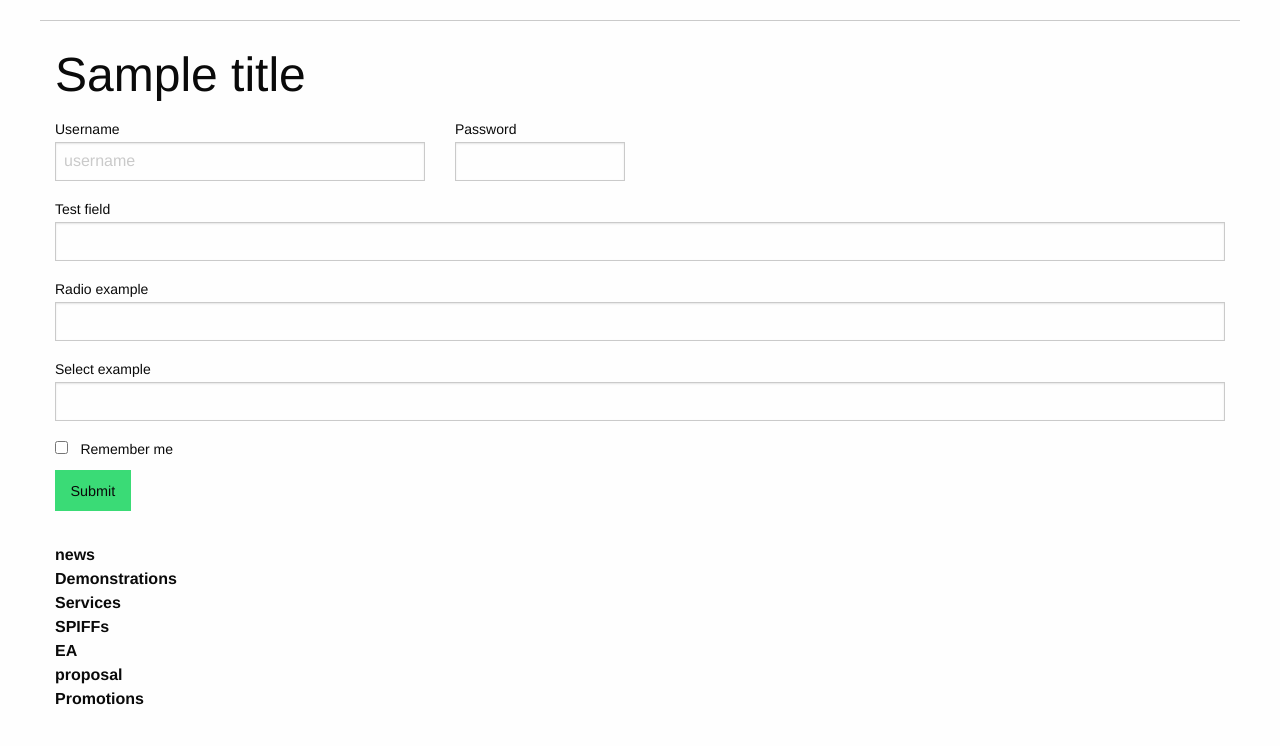
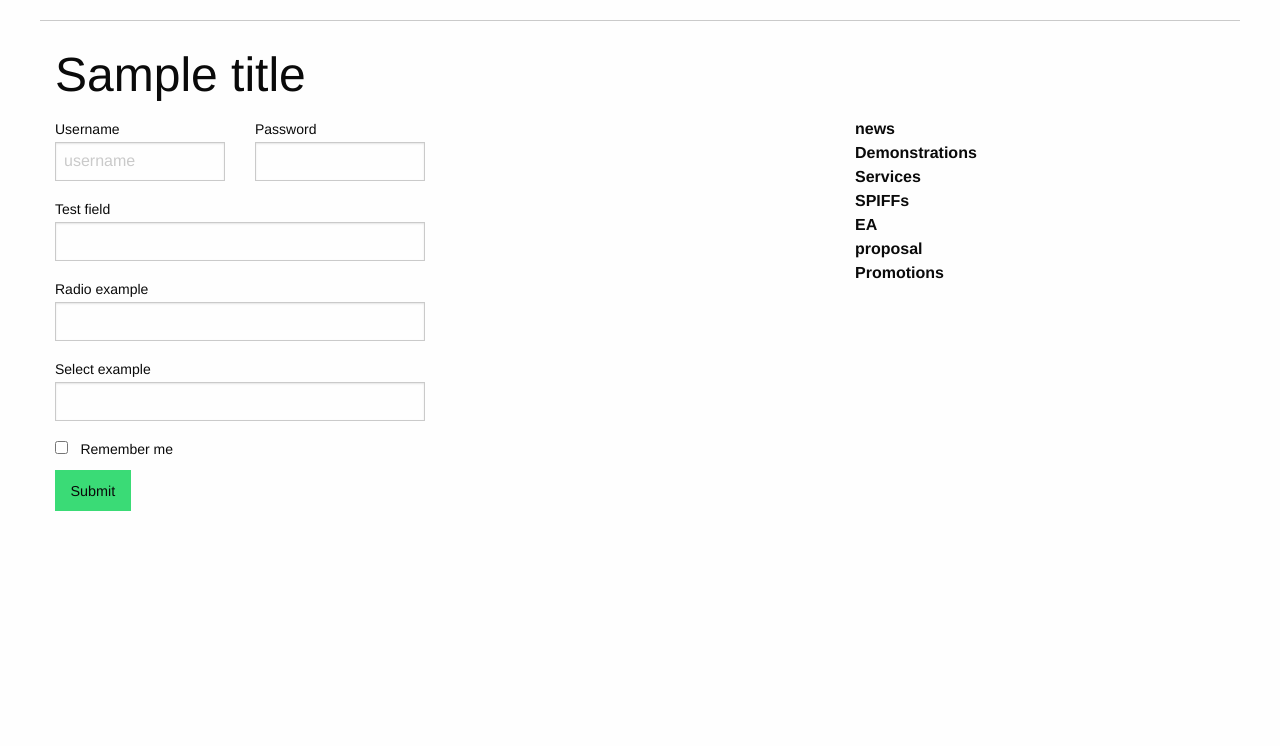
Before and after one commit to jleatham/flask-template, a Flask app: template myflask/templates/rendertest.html in a window 1280 px wide. Shown: the part 54-800 px from the top of the page. Run offline with Flask 2, Linux system fonts and the light colour scheme; the template is opened without the code that fills it: most values are stand-ins (such as "Sample title", 1, 10 or a date in 2020); form fields are guessed from the names that the template uses; some libraries are stand-ins or nearby versions.

Commit message:
grid test

```diff
--- a/myflask/templates/form.html
+++ b/myflask/templates/form.html
@@ -1,15 +1,15 @@
             <form action="" method="post" novalidate></form>
             {{ form.hidden_tag() }}
-            <div class="cell small-6">
+            <div class="cell auto">
                 <div class="grid-x grid-margin-x">
-                        <div class="cell small-4">
+                        <div class="cell auto">
                                 {{ form.username.label }}
                                 {{ form.username(size=32, placeholder="username") }}
                                 {% for error in form.username.errors %}
                                 <span style="color: red;">[{{ error }}]</span>
                                 {% endfor %}
                             </div>
-                        <div class="cell small-2">
+                        <div class="cell auto">
                                 {{ form.password.label }}
                                 {{ form.password(size=32) }}
                                 {% for error in form.password.errors %}
@@ -37,5 +37,5 @@
                         {{ form.remember_me() }} {{ form.remember_me.label }}
                         <p>{{ form.submit(class="success button") }}</p>
 
-
+                    </div>
                   </form>
```
